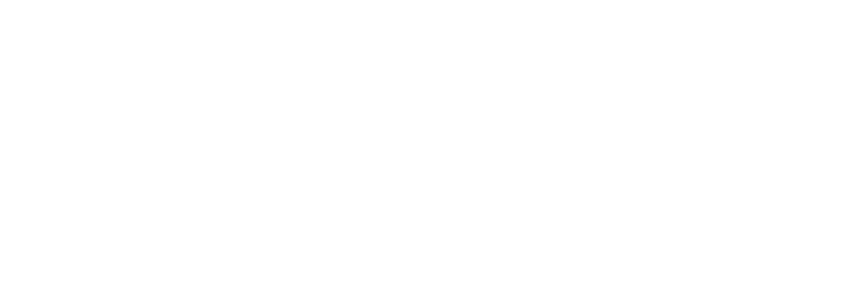
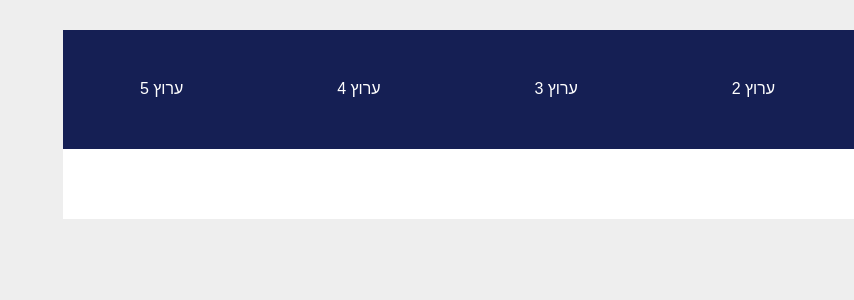
Before and after one commit to SaarED/quient_noise_ui, an Angular app: page / in a window 1280 px wide. Shown: the top 300 px of the page, without its empty margins (426-1280 px from the left). Built offline with nearby package versions, Linux system fonts and the light colour scheme.

Commit message:
Saar - Styling Shell Menu

```diff
--- a/src/app/app-routing.module.ts
+++ b/src/app/app-routing.module.ts
@@ -5,7 +5,7 @@
 
 const routes: Routes = [
   { path: "channel/:id", component: ChannelComponent },
-  { path: "summary", component: SummaryComponent }
+  { path: "", component: SummaryComponent }
 ];
 
 @NgModule({
--- a/src/app/app.component.html
+++ b/src/app/app.component.html
@@ -1 +1,13 @@
-<router-outlet></router-outlet>
+<div class="appContainer">
+
+    <nav class="navigation">
+        <li><img src="assets/NavyIcon.jpg" /></li>
+        <li *ngFor="let channel of channels">
+            <a routerLink="/channel/{{ channel.id }}">ערוץ {{ channel.id }}</a>
+        </li>
+    </nav>
+
+    <div class="pageContainer">
+        <router-outlet></router-outlet>
+    </div>
+</div>
--- a/src/app/app.component.scss
+++ b/src/app/app.component.scss
@@ -0,0 +1,42 @@
+$primary: #00A8FF;
+$secondary: #151f54;
+$white: #fff;
+$grey: #eee;
+
+nav.navigation {
+    background: $secondary;
+    display: flex;
+    justify-content: space-around;
+    align-items: center;
+
+    li {
+        list-style: none;
+
+        img {
+            height: 100px;
+        }
+
+        a {
+            color: $white;
+            text-decoration: none;
+            display: block;
+            border-bottom: 1px solid $secondary;
+            padding: 50px 20px;
+
+            &:hover {
+                background: $primary;
+            }
+
+            .active {
+                background: $primary;
+                border-bottom: none;
+            }
+        }
+    }
+}
+
+.pageContainer {
+    background: white;
+    overflow: auto;
+    padding: 10px;
+}
--- a/src/app/app.component.ts
+++ b/src/app/app.component.ts
@@ -7,4 +7,5 @@
 })
 export class AppComponent {
   title = 'Quiet Noise';
+  channels = [{id: 1},{id: 2},{id: 3},{id: 4},{id: 5}];
 }
--- a/src/app/channel/channel.component.ts
+++ b/src/app/channel/channel.component.ts
@@ -8,13 +8,15 @@
 })
 export class ChannelComponent implements OnInit {
 
-  channel: any;
+  channel = null;
 
   constructor(private route: ActivatedRoute) {}
 
   ngOnInit() {
     this.route.paramMap.subscribe(parmaps => {
-      this.channel = parmaps.params.id;
+      if(parmaps) {
+        this.channel = parmaps.params.id;
+      }
     });
   }
 
--- a/src/styles.scss
+++ b/src/styles.scss
@@ -1 +1,17 @@
 /* You can add global styles to this file, and also import other style files */
+$primary: #00A8FF;
+$secondary: #0a0a0a;
+$grey: #eee;
+
+body {
+    margin: 0;
+    padding: 0;
+    direction: rtl;
+    font-family: Arial, Helvetica, sans-serif;
+    background: $grey;
+
+    .appContainer {
+        max-width: 1200px;
+        margin: 30px auto;
+    }
+}
```
